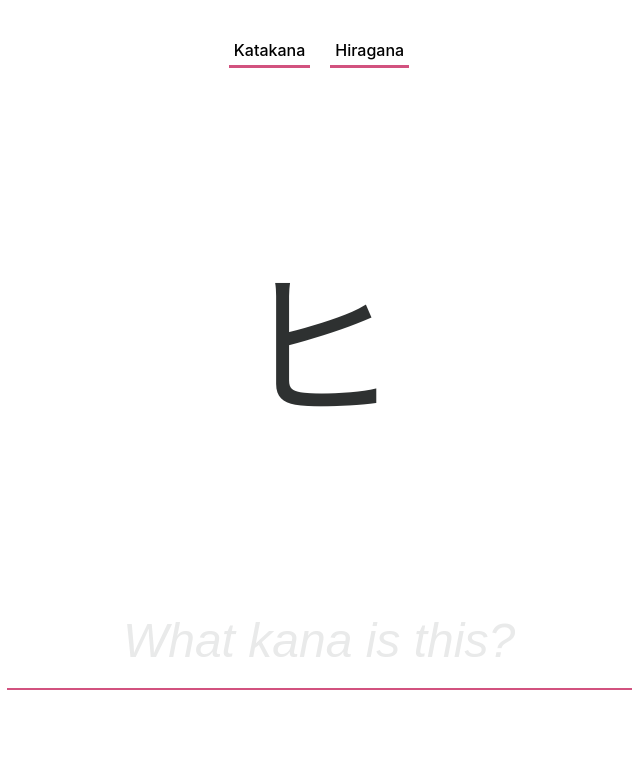
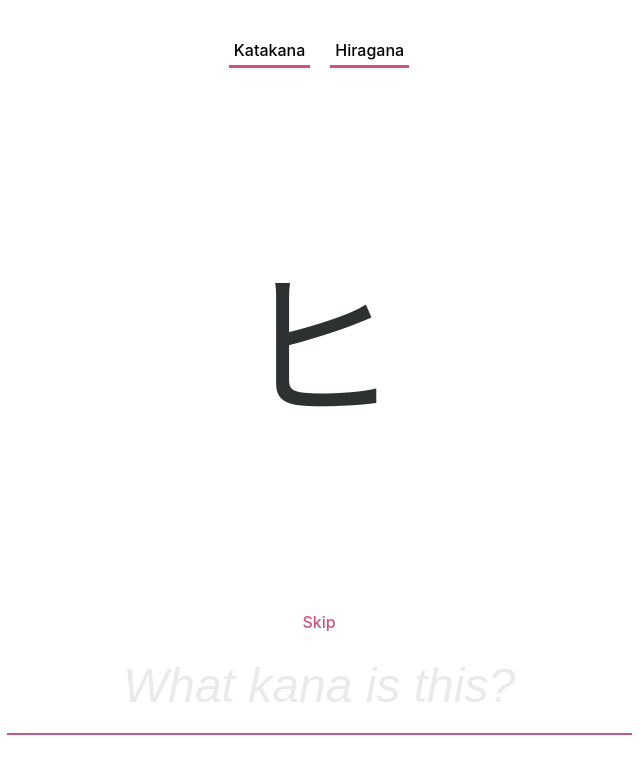
Before and after one commit to porthunt/kantan, a React (Create React App) app: page / in a window 1280 px wide. Shown: the top 774 px of the page, without its empty margins (321-961 px from the left). Built offline with nearby package versions, Linux system fonts and the light colour scheme; the HTML template or start-up script is replaced by a standard one.

Commit message:
Adding skip button

```diff
--- a/src/App.js
+++ b/src/App.js
@@ -5,6 +5,7 @@ import Kana from './Kana/Kana';
 import KanaInput from './KanaInput/KanaInput';
 import KanaSelector from './KanaSelector/KanaSelector';
 import StreakLabel from './StreakLabel/StreakLabel';
+import Skip from './Skip/Skip';
 import hiragana from './characters/hiragana';
 import katakana from './characters/katakana';
 import './App.css';
@@ -60,6 +61,11 @@ const App = () => {
     refresh();
   }
 
+  const skipKana = () => {
+    setStreakState(0);
+    refresh();
+  }
+
   const untoggleKana = (kana) => {
     const currentKanas = [...selectedKanasState];
     let indexKana = currentKanas.indexOf(kana);
@@ -89,6 +95,7 @@ const App = () => {
         <ToastContainer />
         <KanaSelector selected={selectedKanasState} click={untoggleKana} />
         <Kana kana={kanaState["key"]} validity={validKanaState} />
+        <Skip click={skipKana}/>
         <KanaInput
           reference={inputRef}
           className={validKanaState}
--- /dev/null
+++ b/src/Skip/Skip.css
@@ -0,0 +1,6 @@
+p.skip {
+    color: #d2527f;
+    font-weight: 500;
+    margin-bottom: 25px;
+    cursor: pointer;
+}
--- /dev/null
+++ b/src/Skip/Skip.js
@@ -0,0 +1,10 @@
+import React from 'react';
+import './Skip.css';
+
+const Skip = (props) => {
+    return (
+        <p className="skip" onClick={props.click}>Skip</p>
+    );
+}
+
+export default Skip;
```
